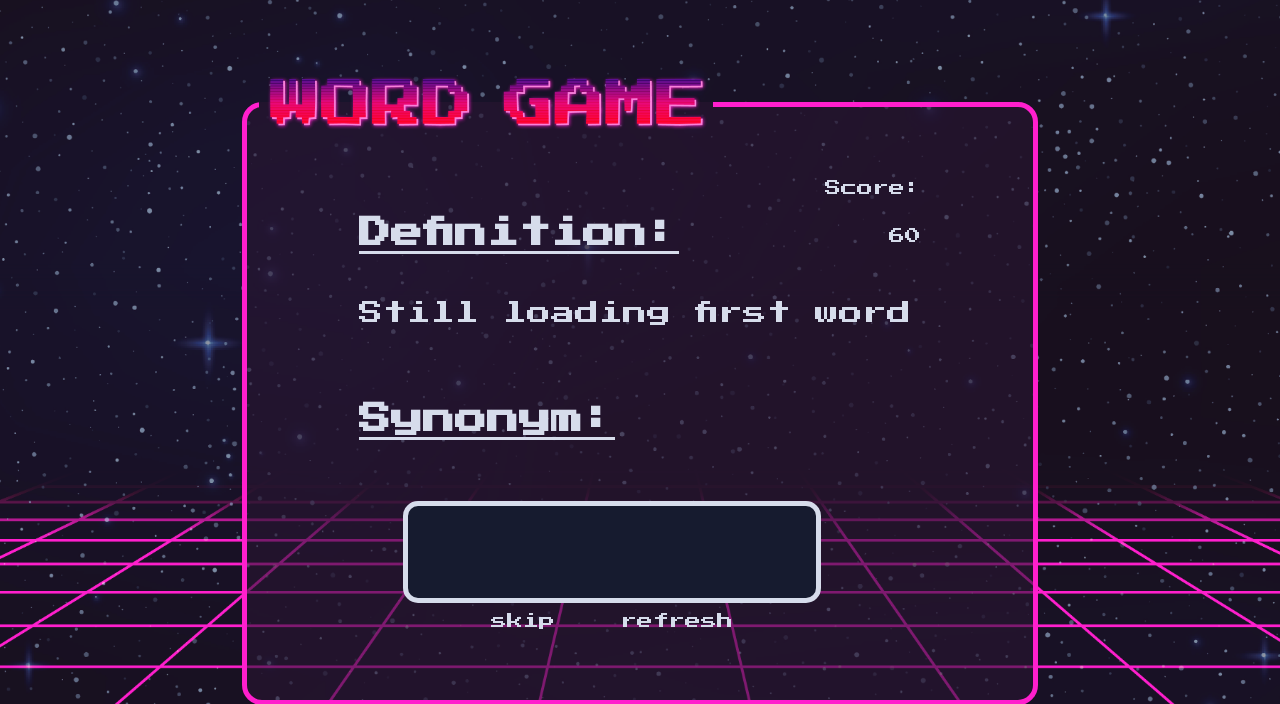
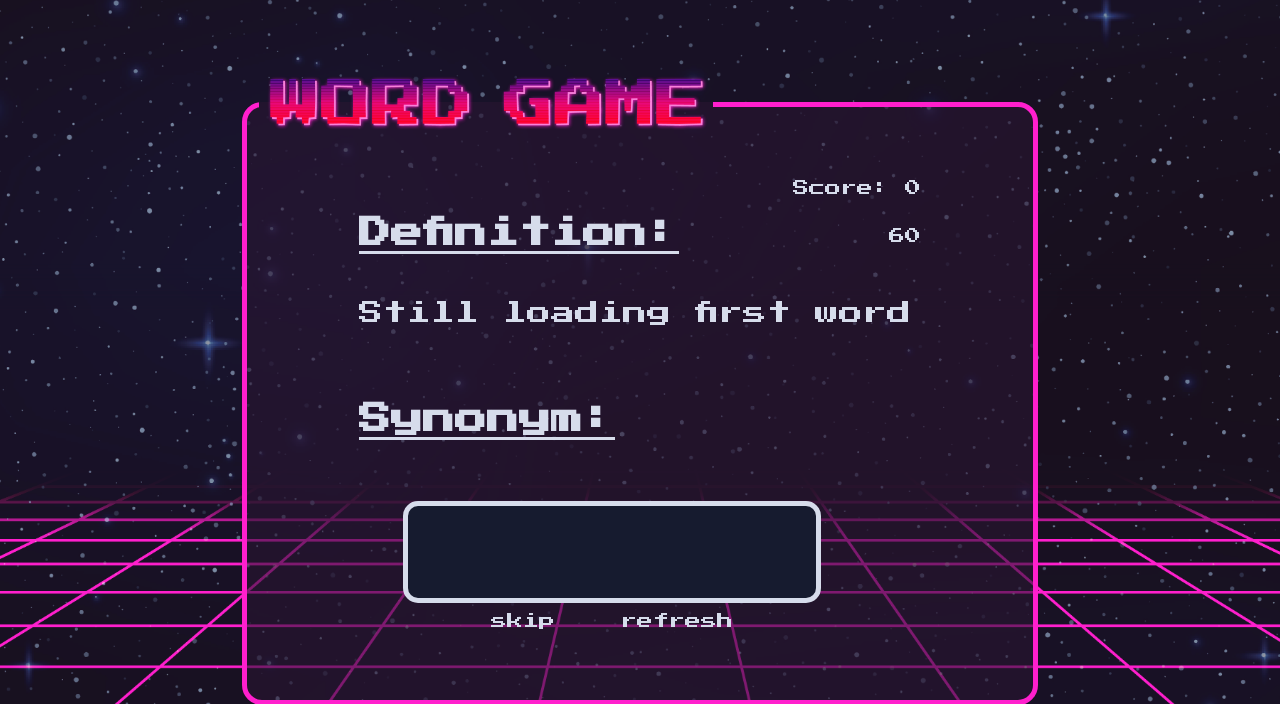
Before and after one commit to P-James/wordGame, a PHP site: page /view/pg2_game.php in a window 1280 px wide. Shown: the top 704 px of the page. Run offline with PHP 8.4, Linux system fonts and the light colour scheme.

Commit message:
shows score as 0 until correct answer

```diff
--- a/view/pg2_game.php
+++ b/view/pg2_game.php
@@ -3,7 +3,7 @@
 <div id="content">
 
     <div id="side">
-        Score: <span id="showScore"></span>
+        Score: <span id="showScore">0</span>
         <div id="timer"> </div>
     </div>
 
--- a/view/pg3.1_enterHighscore.php
+++ b/view/pg3.1_enterHighscore.php
@@ -5,7 +5,7 @@
     <div id="highScorePg1">
         <div class="score">
             <p>your score was</p>
-            <h1 id="userScore"><?= $_POST['score'] ?></h1>
+            <h1 id="userScore"><?= if(!empty(isset($_POST['score']))){$_POST['score']} else{'0'} ?></h1>
             <a href="index.php?action=playGame">Play again?</a>
         </div>
         <div class="inputsBottom">
```
Also changed, not shown: public/js/apiRequest.js (+9 -7 lines).
